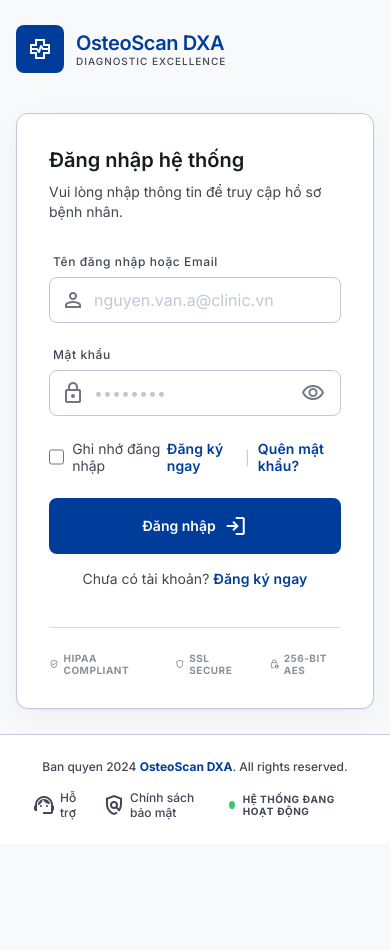
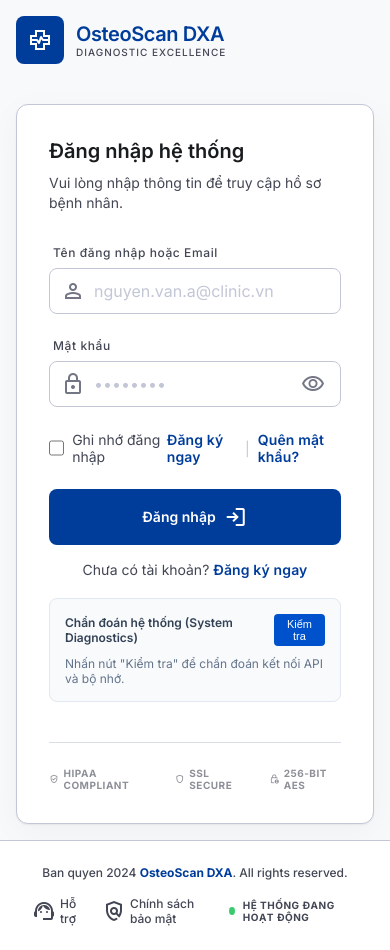
Before and after one commit to quochiep198/scanweb, a Next.js app in the folder frontend/: page /login in a window 390 px wide. Before the commit the page ends 844 px from the top, so only its background shows below. Built offline with nearby package versions, Linux system fonts and the light colour scheme; no server answers.

Commit message:
fix(auth): fix mobile login redirect loop, add cookie fallback and API fallback diagnostics

```diff
--- a/frontend/app/context/AuthContext.tsx
+++ b/frontend/app/context/AuthContext.tsx
@@ -28,6 +28,25 @@
 
 const AuthContext = createContext<AuthContextType | undefined>(undefined);
 
+function getCookie(name: string): string | null {
+  if (typeof document === "undefined") return null;
+  const value = `; ${document.cookie}`;
+  const parts = value.split(`; ${name}=`);
+  if (parts.length === 2) return parts.pop()?.split(";").shift() || null;
+  return null;
+}
+
+function setCookie(name: string, value: string, maxAgeSeconds: number) {
+  if (typeof document === "undefined") return;
+  const encodedValue = encodeURIComponent(value);
+  document.cookie = `${name}=${encodedValue}; path=/; max-age=${maxAgeSeconds}; SameSite=Lax; Secure`;
+}
+
+function deleteCookie(name: string) {
+  if (typeof document === "undefined") return;
+  document.cookie = `${name}=; path=/; max-age=0; SameSite=Lax; Secure`;
+}
+
 function readStoredValue(key: string) {
   try {
     const value = localStorage.getItem(key);
@@ -37,10 +56,20 @@
   } catch {}
 
   try {
-    return sessionStorage.getItem(key);
-  } catch {
-    return null;
-  }
+    const value = sessionStorage.getItem(key);
+    if (value !== null) {
+      return value;
+    }
+  } catch {}
+
+  try {
+    const value = getCookie(key);
+    if (value !== null) {
+      return decodeURIComponent(value);
+    }
+  } catch {}
+
+  return null;
 }
 
 function writeStoredValue(key: string, value: string) {
@@ -51,6 +80,11 @@
   try {
     sessionStorage.setItem(key, value);
   } catch {}
+
+  try {
+    // 7 days cookie duration
+    setCookie(key, value, 604800);
+  } catch {}
 }
 
 function removeStoredValue(key: string) {
@@ -60,6 +94,10 @@
 
   try {
     sessionStorage.removeItem(key);
+  } catch {}
+
+  try {
+    deleteCookie(key);
   } catch {}
 }
 
--- a/frontend/app/lib/api.ts
+++ b/frontend/app/lib/api.ts
@@ -6,7 +6,20 @@
 }
 
 export function getApiUrl() {
-  const configuredUrl = trimTrailingSlash(process.env.NEXT_PUBLIC_API_URL || DEFAULT_API_URL);
+  let configuredUrl = trimTrailingSlash(process.env.NEXT_PUBLIC_API_URL || DEFAULT_API_URL);
+
+  if (typeof window !== "undefined") {
+    const currentHost = window.location.hostname;
+    const isProductionEnv = currentHost && (
+      currentHost.includes("thtsolution.online") ||
+      currentHost.includes("vercel.app")
+    );
+    const isLocalhostApi = configuredUrl.includes("localhost") || configuredUrl.includes("127.0.0.1");
+
+    if (isProductionEnv && isLocalhostApi) {
+      configuredUrl = "https://quochiepho-scanweb-api.hf.space";
+    }
+  }
 
   if (typeof window === "undefined") {
     return configuredUrl;
--- a/frontend/app/login/page.tsx
+++ b/frontend/app/login/page.tsx
@@ -6,6 +6,7 @@
 import styles from "@/app/auth/auth.module.css";
 import { useAuth } from "@/app/context/AuthContext";
 import { messages } from "@/app/messages";
+import { getApiUrl } from "@/app/lib/api";
 
 const pageMessages = messages.auth.login;
 const shared = messages.shared;
@@ -20,6 +21,63 @@
   const [showPassword, setShowPassword] = useState(false);
   const [error, setError] = useState("");
   const [isLoading, setIsLoading] = useState(false);
+
+  const [diagStatus, setDiagStatus] = useState("");
+  const [diagChecking, setDiagChecking] = useState(false);
+
+  const runDiagnostics = async () => {
+    setDiagChecking(true);
+    setDiagStatus("Đang kiểm tra kết nối...");
+    try {
+      const apiUrl = getApiUrl();
+
+      // Test localStorage
+      let storageOk = false;
+      try {
+        localStorage.setItem("__diag_test__", "1");
+        storageOk = localStorage.getItem("__diag_test__") === "1";
+        localStorage.removeItem("__diag_test__");
+      } catch (e) {
+        storageOk = false;
+      }
+
+      // Test cookie
+      let cookieOk = false;
+      try {
+        document.cookie = "__diag_test__=1; path=/; max-age=10";
+        cookieOk = document.cookie.includes("__diag_test__=1");
+      } catch (e) {
+        cookieOk = false;
+      }
+
+      // Test API Health
+      let apiOk = "Không thể kết nối";
+      let apiDetail = "";
+      try {
+        const res = await fetch(`${apiUrl}/health`, { mode: 'cors' });
+        if (res.ok) {
+          const data = await res.json();
+          apiOk = `Thành công (HTTP ${res.status}, ${JSON.stringify(data)})`;
+        } else {
+          apiOk = `Lỗi HTTP ${res.status}`;
+        }
+      } catch (e: any) {
+        apiOk = `Thất bại`;
+        apiDetail = e.message || String(e);
+      }
+
+      setDiagStatus(
+        `API URL: ${apiUrl}\n` +
+        `LocalStorage: ${storageOk ? "Hoạt động" : "Bị chặn/Lỗi"}\n` +
+        `Cookies: ${cookieOk ? "Hoạt động" : "Bị chặn/Lỗi"}\n` +
+        `Kết nối API: ${apiOk}${apiDetail ? " (" + apiDetail + ")" : ""}`
+      );
+    } catch (err: any) {
+      setDiagStatus(`Lỗi chẩn đoán: ${err.message || err}`);
+    } finally {
+      setDiagChecking(false);
+    }
+  };
 
   useEffect(() => {
     if (!isAuthLoading && isAuthenticated) {
@@ -162,6 +220,27 @@
                 </div>
               </form>
 
+              <div style={{ marginTop: '20px', padding: '15px', border: '1px solid #e2e8f0', borderRadius: '8px', fontSize: '12px', background: '#f8fafc', color: '#334155' }}>
+                <h4 style={{ margin: '0 0 10px 0', display: 'flex', justifyContent: 'space-between', alignItems: 'center', fontWeight: 600 }}>
+                  <span>Chẩn đoán hệ thống (System Diagnostics)</span>
+                  <button
+                    type="button"
+                    onClick={runDiagnostics}
+                    disabled={diagChecking}
+                    style={{ padding: '4px 8px', fontSize: '11px', cursor: 'pointer', background: '#0052CC', color: '#fff', border: 'none', borderRadius: '4px' }}
+                  >
+                    {diagChecking ? "Đang chạy..." : "Kiểm tra"}
+                  </button>
+                </h4>
+                {diagStatus ? (
+                  <pre style={{ margin: 0, whiteSpace: 'pre-wrap', wordBreak: 'break-all', fontFamily: 'monospace', background: '#f1f5f9', padding: '8px', borderRadius: '4px', border: '1px solid #cbd5e1' }}>
+                    {diagStatus}
+                  </pre>
+                ) : (
+                  <p style={{ margin: 0, color: '#64748b' }}>Nhấn nút "Kiểm tra" để chẩn đoán kết nối API và bộ nhớ.</p>
+                )}
+              </div>
+
               <div className={styles["trust-bar"]}>
                 <div className={styles["trust-item"]}>
                   <span className="material-symbols-outlined">verified_user</span>
```
Also changed, not shown: 1 other file (tests, documents, lock files or other folders).
